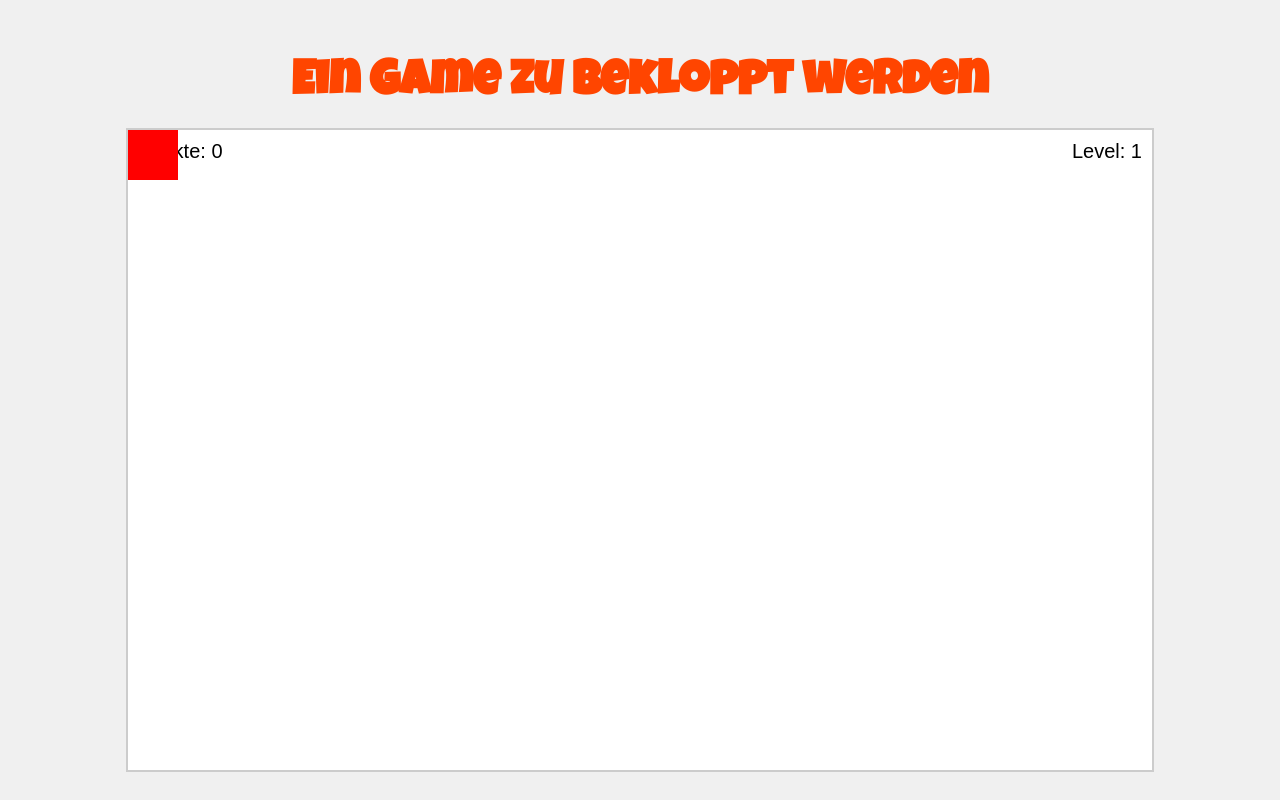
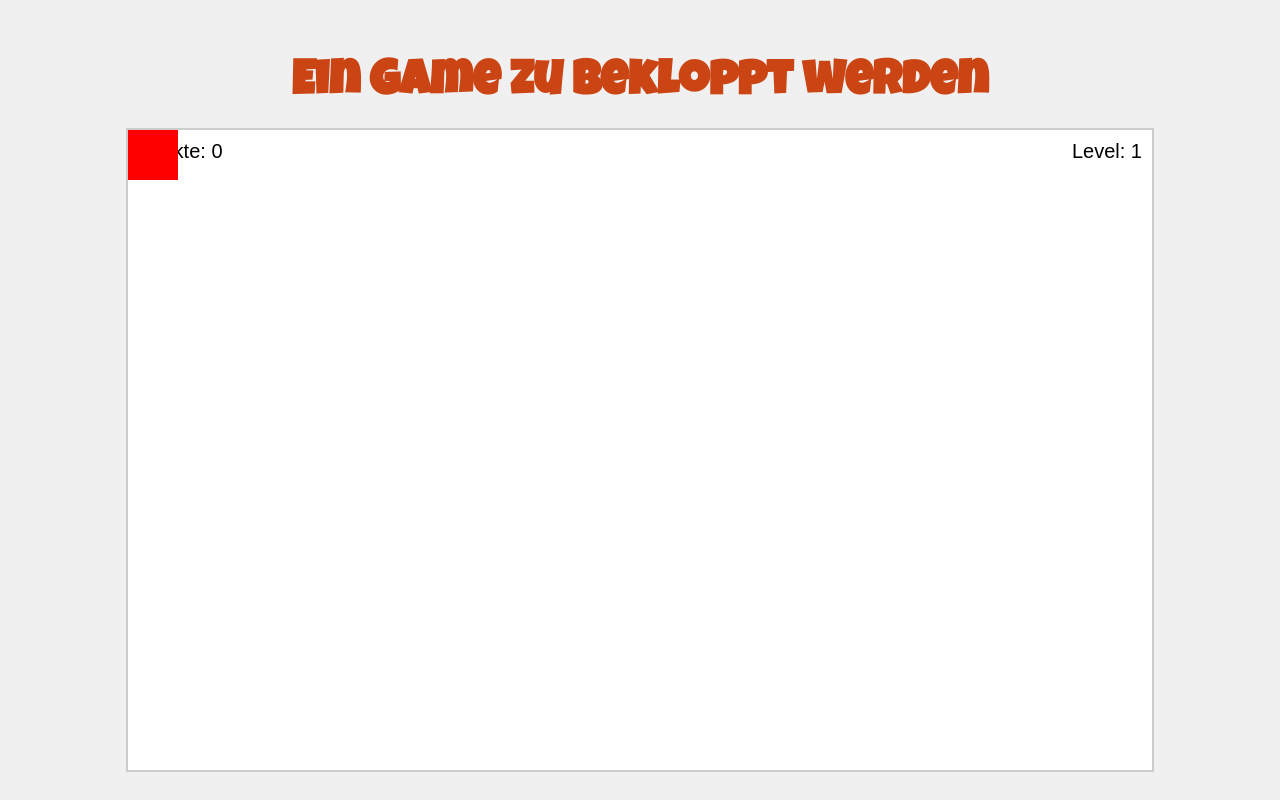
Before and after one commit to Michi-Meierdiecks/Dockerized-Webhook-Deployment, a plain HTML site: page html/index.html in a window 1280 px wide. Drawn offline with Linux system fonts and the light colour scheme.

```diff
--- a/html/index.html
+++ b/html/index.html
@@ -19,7 +19,7 @@
         }
         h1 {
             font-family: 'Luckiest Guy', cursive;
-            color: #ff4500;
+            color: #cb4514;
             font-size: 3em;
             margin-bottom: 20px;
         }
```
